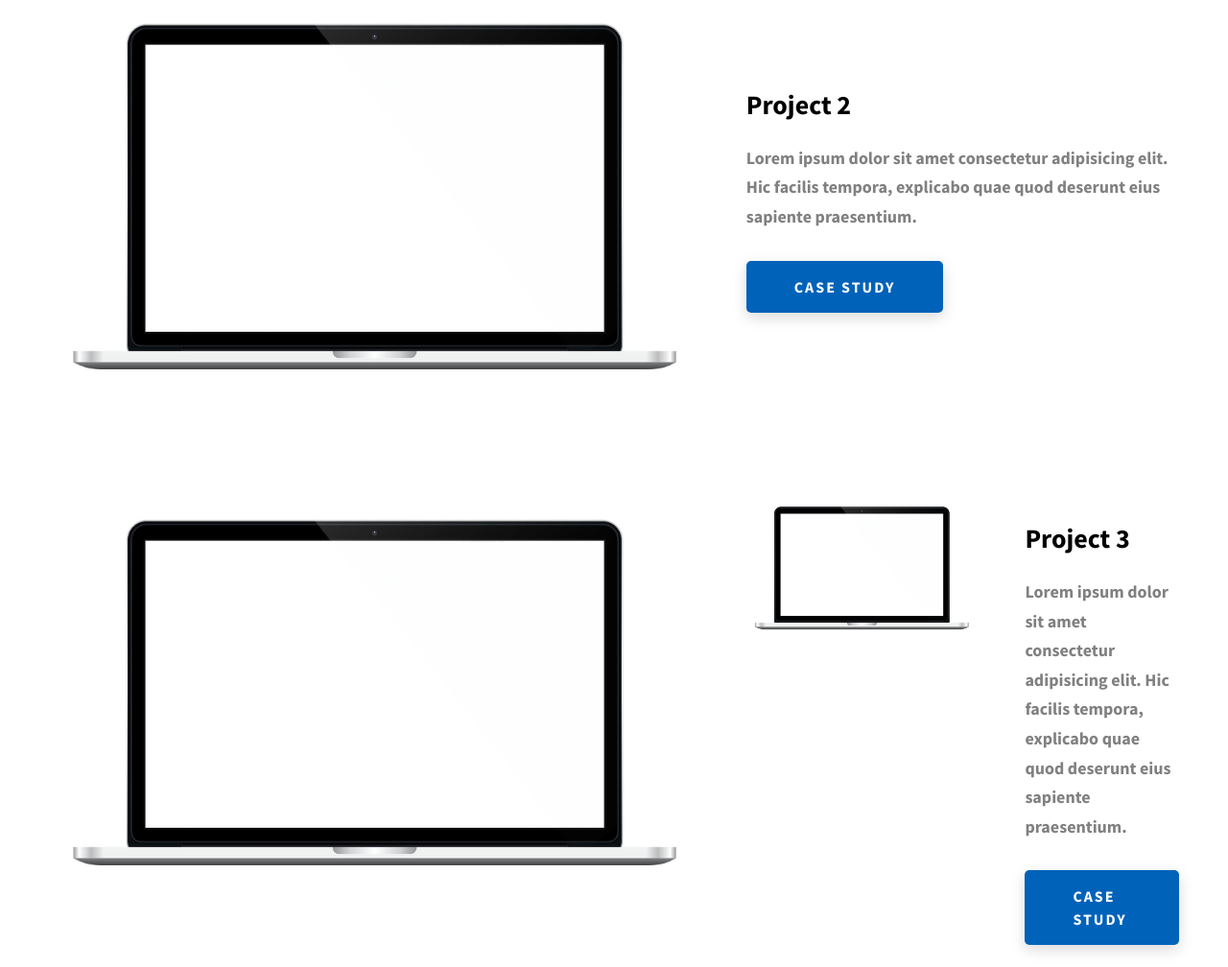
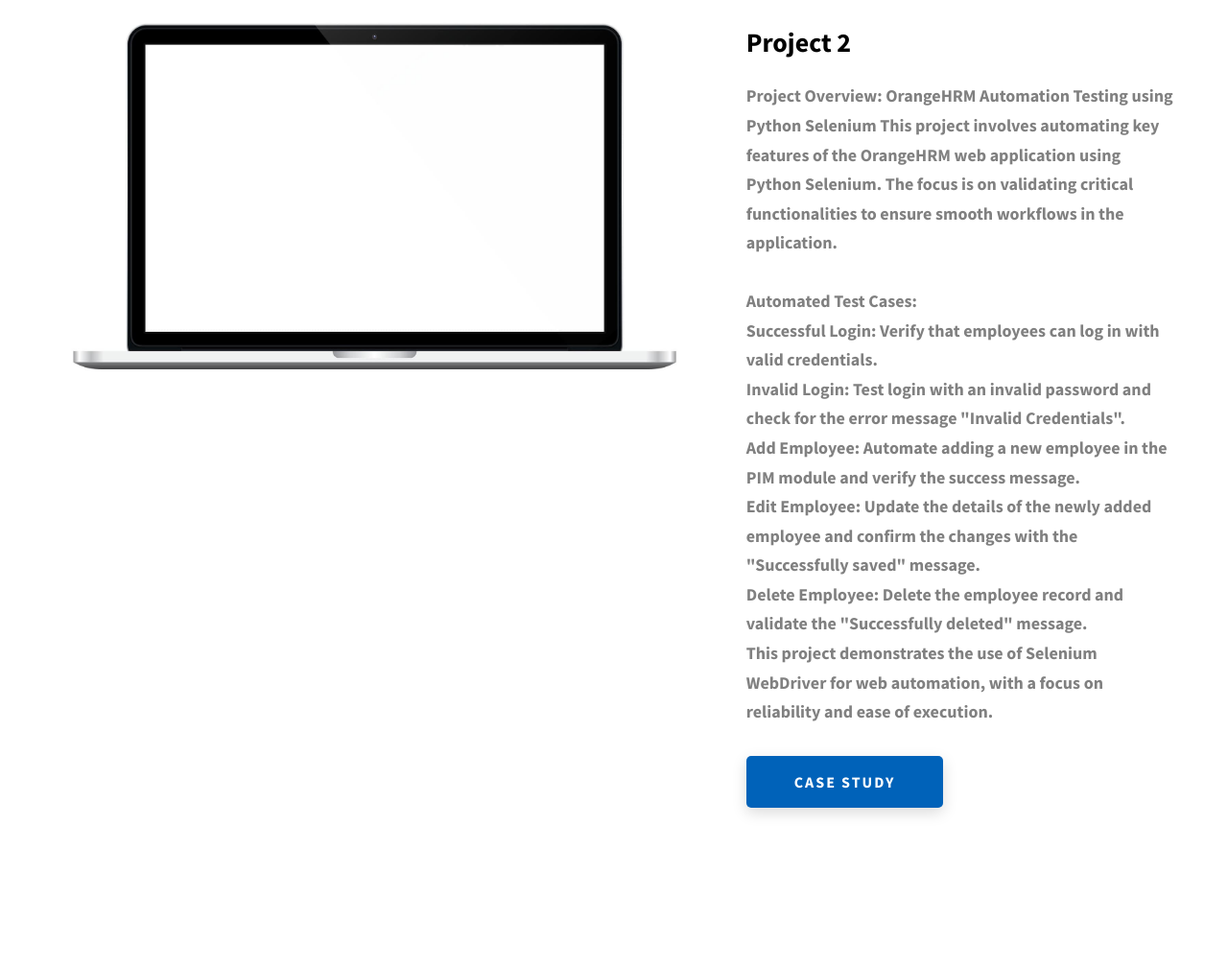
Before and after one commit to Sunmathi1219/sunmathi_portfolio, a website: page index.html in a window 1280 px wide. Shown: the part 3368-4376 px from the top of the page at 96% size. Drawn offline with Linux system fonts and the light colour scheme.

Commit message:
Update index.html

```diff
--- a/index.html
+++ b/index.html
@@ -254,9 +254,17 @@
                      <div class="projects__row-content">
               <h3 class="projects__row-content-title">Project 2</h3>
               <p class="projects__row-content-desc">
-                Lorem ipsum dolor sit amet consectetur adipisicing elit. Hic
-                facilis tempora, explicabo quae quod deserunt eius sapiente
-                praesentium.
+              <strong>Project Overview:</strong> OrangeHRM Automation Testing using Python Selenium
+
+This project involves automating key features of the OrangeHRM web application using Python Selenium. The focus is on validating critical functionalities to ensure smooth workflows in the application.
+</p>
+<p class="projects__row-content-desc"><strong>Automated Test Cases:</strong><br>
+<strong>Successful Login:</strong> Verify that employees can log in with valid credentials.<br>
+<strong>Invalid Login:</strong> Test login with an invalid password and check for the error message "Invalid Credentials".<br>
+<strong>Add Employee:</strong> Automate adding a new employee in the PIM module and verify the success message.<br>
+<strong>Edit Employee:</strong> Update the details of the newly added employee and confirm the changes with the "Successfully saved" message.<br>
+<strong>Delete Employee:</strong> Delete the employee record and validate the "Successfully deleted" message.<br>
+<strong>This project demonstrates the use of Selenium WebDriver for web automation, with a focus on reliability and ease of execution.<br>
               </p>
               <a
                 href="./project-2.html"
@@ -266,15 +274,6 @@
               >
             </div>
           </div>
-          <div class="projects__row">
-            <div class="projects__row-img-cont">
-              <img
-                src="./assets/jpeg/project-mockup-example.jpeg"
-                alt="Software Screenshot"
-                class="projects__row-img"
-                loading="lazy"
-              />
-            </div>
           <div class="projects__row">
             <div class="projects__row-img-cont">
               <img
```
